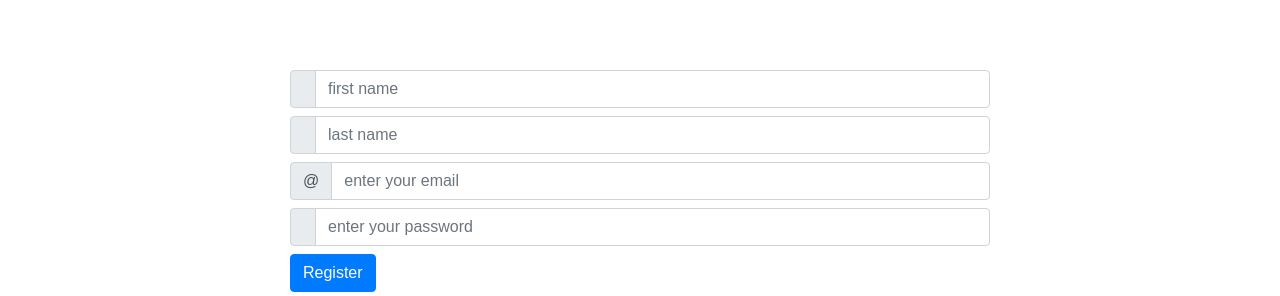
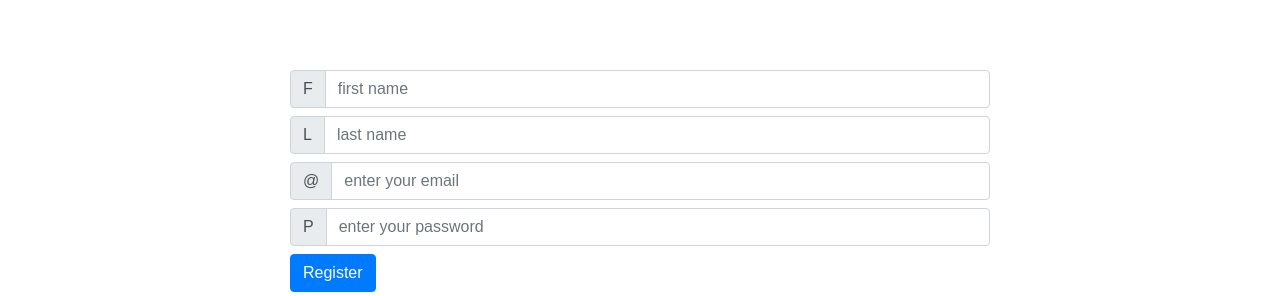
Before and after one commit to michealsheggs/simple-quiz-game-decagon-project, a plain HTML site: page forms/signup.html in a window 1280 px wide. Shown: the part 142-438 px from the top of the page. Drawn offline with Linux system fonts and the light colour scheme.

Commit message:
still working on frontend

```diff
--- a/backend/js/view_quest.js
+++ b/backend/js/view_quest.js
@@ -46,7 +46,8 @@
           <table class="table table-condensed table stripe table-bordered">
           <thead>
 
-          <th>no</th><th>question</th>
+          <th>no</th>
+          <th>question</th>
 
           </thead>
           <tbody>
--- a/forms/signup.html
+++ b/forms/signup.html
@@ -44,13 +44,13 @@
                   <div class="col">
                     <div class="input-group mb-2 mr-sm-2">
                       <div class="input-group-prepend">
-                        <div class="input-group-text"></div>
+                        <div class="input-group-text">F</div>
                       </div>
                       <input type="text" class="form-control" id="firstname" name="first_name" placeholder="first name">
                     </div>
                     <div class="input-group mb-2 mr-sm-2">
                       <div class="input-group-prepend">
-                        <div class="input-group-text"></div>
+                        <div class="input-group-text">L</div>
                       </div>
                       <input type="text" class="form-control" id="lastname" name="last_name" placeholder="last name">
                     </div>
@@ -62,7 +62,7 @@
                     </div>
                     <div class="input-group mb-2 mr-sm-2">
                         <div class="input-group-prepend">
-                          <div class="input-group-text"></div>
+                          <div class="input-group-text">P</div>
                         </div>
                         <input type="password" class="form-control" id="password" name="password" placeholder="enter your password">
                       </div>
```
Also changed, not shown: forms/login.html (+1 -1 lines).
